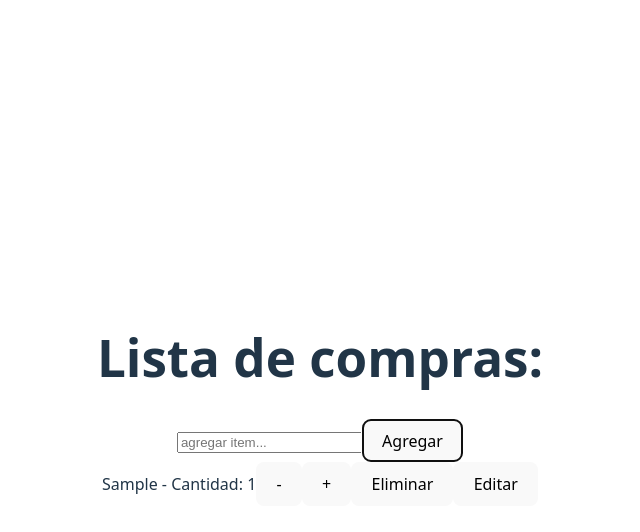
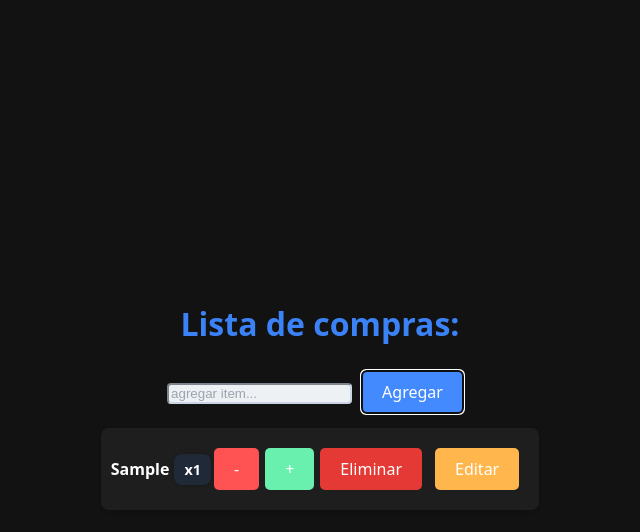
Before and after one commit to matiascamino/tp2-, a React (Vite) app: page / in a window 1280 px wide. Both pictures are taken after typing "Sample" into the empty fields and a click on the button "Agregar". Shown: the top 532 px of the page, without its empty margins (320-960 px from the left). Built offline with nearby package versions, Linux system fonts and the light colour scheme.

Commit message:
Modificacion del css

```diff
--- a/src/App.css
+++ b/src/App.css
@@ -1,45 +1,114 @@
-#root {
-  max-width: 1280px;
-  margin: 0 auto;
-  padding: 2rem;
-  text-align: center;
+body {
+  background-color: #121212;
+  display: flex;
+  justify-content:
+    center;
+  align-items:
+    center;
+  height: 100vh;
+  color: #ffff;
+  flex-direction: column
 }
 
-.logo {
-  height: 6em;
-  padding: 1.5em;
-  will-change: filter;
-  transition: filter 300ms;
+h1 {
+  color: #3b82f6;
+  font-size: 2rem;
+  margin-bottom: 20px
 }
 
-.logo:hover {
-  filter: drop-shadow(0 0 2em #646cffaa);
+h2 {
+  color: #666;
+  font-size: 1.5rem;
+  margin-bottom: 10px
 }
 
-.logo.react:hover {
-  filter: drop-shadow(0 0 2em #61dafbaa);
+.item-texto{
+  font-weight: 600;
+  margin-right: 5px;
 }
 
-@keyframes logo-spin {
-  from {
-    transform: rotate(0deg);
-  }
-
-  to {
-    transform: rotate(360deg);
-  }
+.cantidad{
+background-color: #1f2937;
+color: #fff;
+padding: 5px 10px;
+border-radius: 8px;
+font-weight: bold;
+font-size: 0.9em;
+display: inline-block;
+text-align: center;
+box-shadow: 0 0 5px rgba(0, 0, 0, 0.2);
 }
 
-@media (prefers-reduced-motion: no-preference) {
-  a:nth-of-type(2) .logo {
-    animation: logo-spin infinite 20s linear;
-  }
+button {
+  background-color: #448aff;
+  color: white;
+  border: none;
+  border-radius: 5px;
+  padding: 10px 20px;
+  cursor: pointer;
+  font-size: 1rem;
+  margin: 10px;
+  transition: background-color 0.3s ease
 }
 
-.card {
-  padding: 2em;
+
+.botonCantidadMenos {
+  background-color: #ff5252;
+  margin: 10px 3px;
+
 }
 
-.read-the-docs {
-  color: #888;
+.eliminar {
+  background-color: #e53935;
+  margin: 10px 3px;
 }
+
+.botonCantidadMas {
+  background-color: #69f0ae;
+  margin: 10px 3px;
+}
+
+.editar {
+
+  background-color: #ffb74d;
+}
+
+
+
+.lista {
+  list-style: none;
+  padding: 0;
+  margin: 0;
+  display: flex;
+  flex-direction: column;
+  align-items: center
+}
+
+.item {
+  background-color: #1e1e1e;
+  border-radius: 8px;
+  padding: 10px;
+  margin: 5px 0;
+  display: flex;
+  justify-content: space-between;
+  align-items: center;
+  text-align: center;
+  flex-wrap: wrap;
+  box-shadow: 0 2px 5px rgba(0, 0, 0, 0.1);
+}
+.App {
+max-width: 600px;
+margin: 0 auto;
+text-align: center;
+}
+
+input[type="text"]{ background-color: #eef1f4;
+border-color: #cbd5e1;
+border-radius: 4px;
+color: #333;
+
+}
+
+input::placeholder {
+  color: #9ca3af;
+}
--- a/src/Item.jsx
+++ b/src/Item.jsx
@@ -32,11 +32,12 @@ function Item({ texto,
             </>
         ) : (
         <>
-        <span>{texto} - Cantidad: {cantidad}</span>
-        <button onClick={onDisminuir}>-</button>
-        <button onClick={onAumentar}>+</button>
-        <button onClick={onEliminar}>Eliminar</button>
-        <button onClick={onEditar}>Editar</button>
+        <span className="item-texto">{texto}</span>
+        <span className="cantidad">x{cantidad}</span>
+        <button className="botonCantidadMenos" onClick={onDisminuir}>-</button>
+        <button className="botonCantidadMas" onClick={onAumentar}>+</button>
+        <button className="eliminar" onClick={onEliminar}>Eliminar</button>
+        <button className= "editar"onClick={onEditar}>Editar</button>
         </>
     )}
     </div>
```
Also changed, not shown: src/App.jsx (line endings or trailing spaces).
